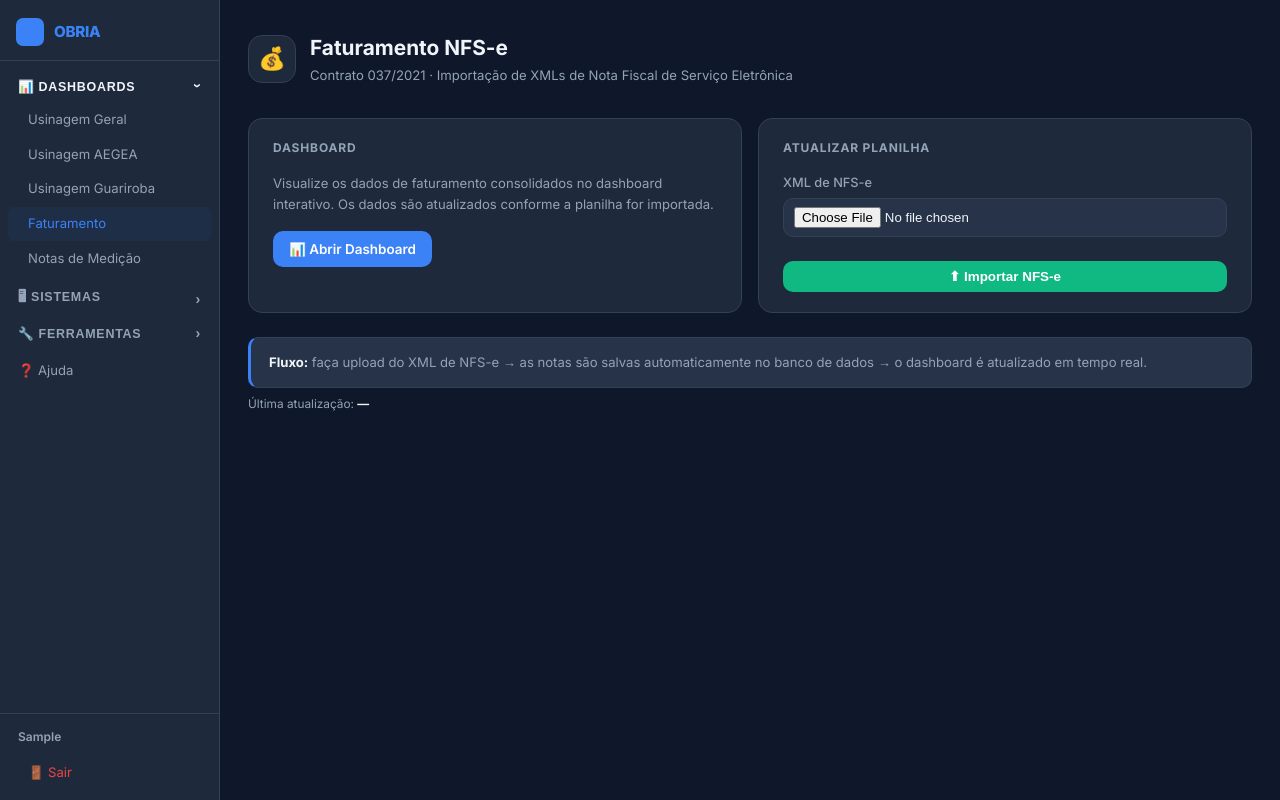
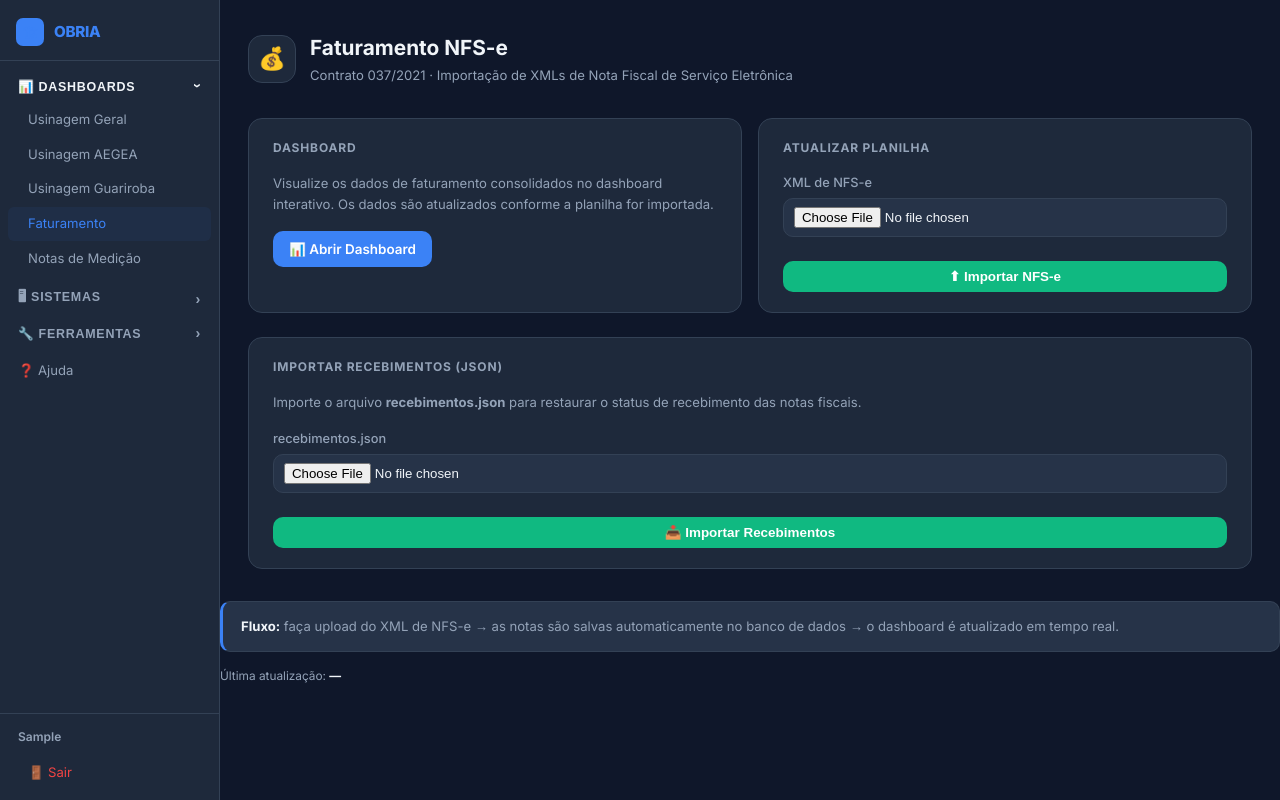
Before and after one commit to 4driano4breu/rial-hub, a Flask app: page /faturamento/ in a window 1280 px wide. Run offline with Flask 3, Linux system fonts and the light colour scheme; a user stored in the database is signed in; tables that the repository leaves empty hold one stand-in row (values such as "Sample post").

Commit message:
feat: rota e formulário para importar recebimentos.json no dashboard
Adiciona POST /faturamento/importar-recebimentos que lê o JSON com
{nr: {recebido, dataRecebimento}} e atualiza as notas no banco.
Adiciona card na página /faturamento/ para subir o arquivo pelo browser.

Co-Authored-By: Claude Sonnet 4.6 <noreply@anthropic.com>

```diff
--- a/app/blueprints/faturamento/routes.py
+++ b/app/blueprints/faturamento/routes.py
@@ -106,6 +106,45 @@ def nota_recebido(nr):
     return jsonify(ok=True, recebido=nota.recebido)
 
 
+@faturamento_bp.route("/importar-recebimentos", methods=["POST"])
+@login_required
+def importar_recebimentos():
+    json_file = request.files.get("json")
+    if not json_file or not json_file.filename.endswith(".json"):
+        flash("Envie um arquivo .json de recebimentos.", "error")
+        return redirect(url_for("faturamento.index"))
+
+    try:
+        from app.models import FaturamentoNota
+        dados = json.loads(json_file.read().decode("utf-8"))
+        org_id = current_user.org_id
+        atualizadas = nao_encontradas = 0
+
+        for nr_str, info in dados.items():
+            nr = int(nr_str)
+            nota = FaturamentoNota.query.filter_by(org_id=org_id, nr=nr, excluido=False).first()
+            if nota is None:
+                nao_encontradas += 1
+                continue
+            nota.recebido = bool(info.get("recebido", False))
+            data_str = (info.get("dataRecebimento") or "").strip()
+            try:
+                nota.data_recebimento = _date.fromisoformat(data_str) if data_str else None
+            except ValueError:
+                nota.data_recebimento = None
+            atualizadas += 1
+
+        db.session.commit()
+        msg = f"{atualizadas} nota(s) de recebimento importadas."
+        if nao_encontradas:
+            msg += f" {nao_encontradas} não encontradas no banco (importe o XML primeiro)."
+        flash(msg, "ok")
+    except Exception as e:
+        flash(f"Erro ao importar recebimentos: {e}", "error")
+
+    return redirect(url_for("faturamento.index"))
+
+
 @login_required
 @faturamento_bp.route("/atualizar", methods=["POST"])
 def atualizar():
--- a/templates/faturamento/index.html
+++ b/templates/faturamento/index.html
@@ -37,6 +37,24 @@
 
 </div>
 
+  <!-- Card 3: Importar Recebimentos JSON -->
+  <div class="card card-body">
+    <div class="card-title-sm">Importar Recebimentos (JSON)</div>
+    <p class="text-muted text-sm mb-md" style="line-height:1.6">
+      Importe o arquivo <strong>recebimentos.json</strong> para restaurar o status de recebimento das notas fiscais.
+    </p>
+    <form method="POST" action="/faturamento/importar-recebimentos" enctype="multipart/form-data">
+      <input type="hidden" name="csrf_token" value="{{ csrf_token() }}">
+      <div class="field">
+        <label>recebimentos.json</label>
+        <input type="file" name="json" accept=".json" required>
+      </div>
+      <button type="submit" class="btn btn-success btn-full" style="margin-top:6px">📥 Importar Recebimentos</button>
+    </form>
+  </div>
+
+</div>
+
 <div class="info-box info-box-accent mb-sm">
   <strong>Fluxo:</strong> faça upload do XML de NFS-e → as notas são salvas automaticamente no banco de dados → o dashboard é atualizado em tempo real.
 </div>
```
Also changed, not shown: scripts/importar_recebimentos.py (added, +60 -0 lines).
